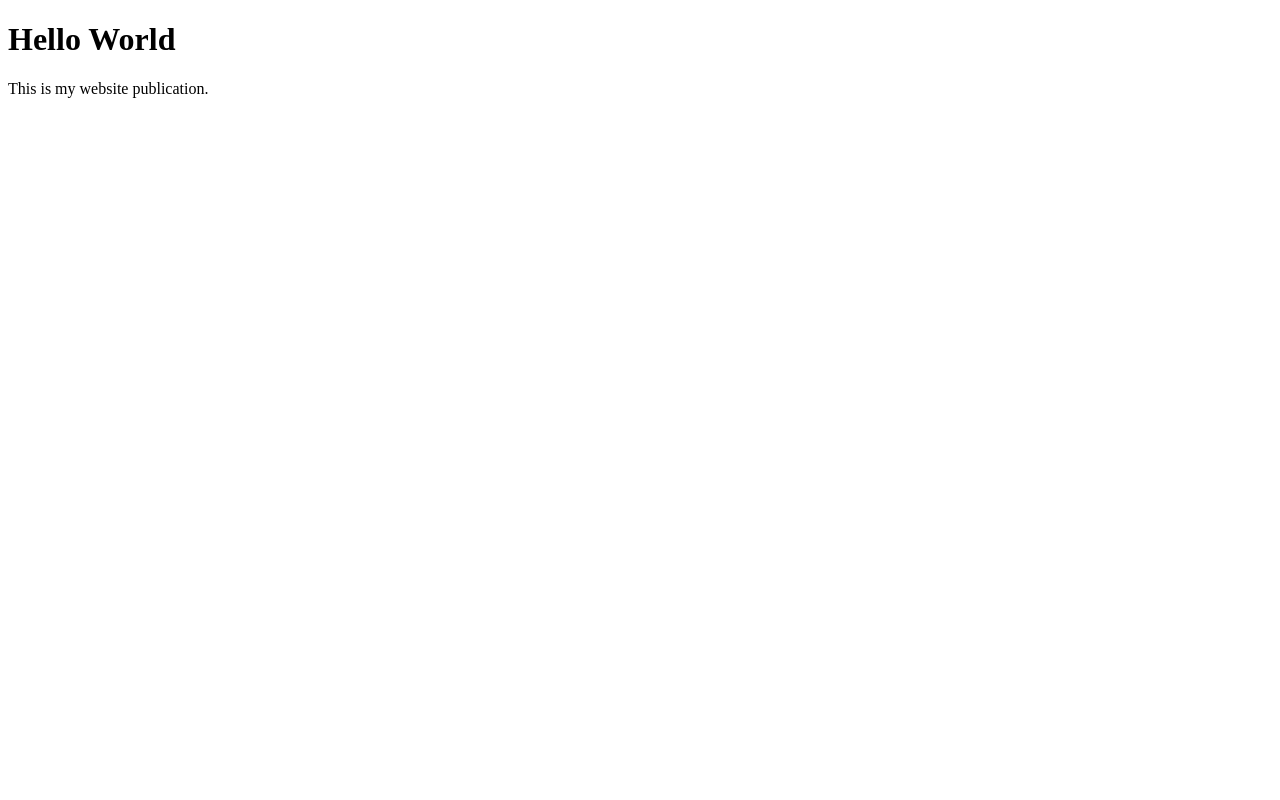
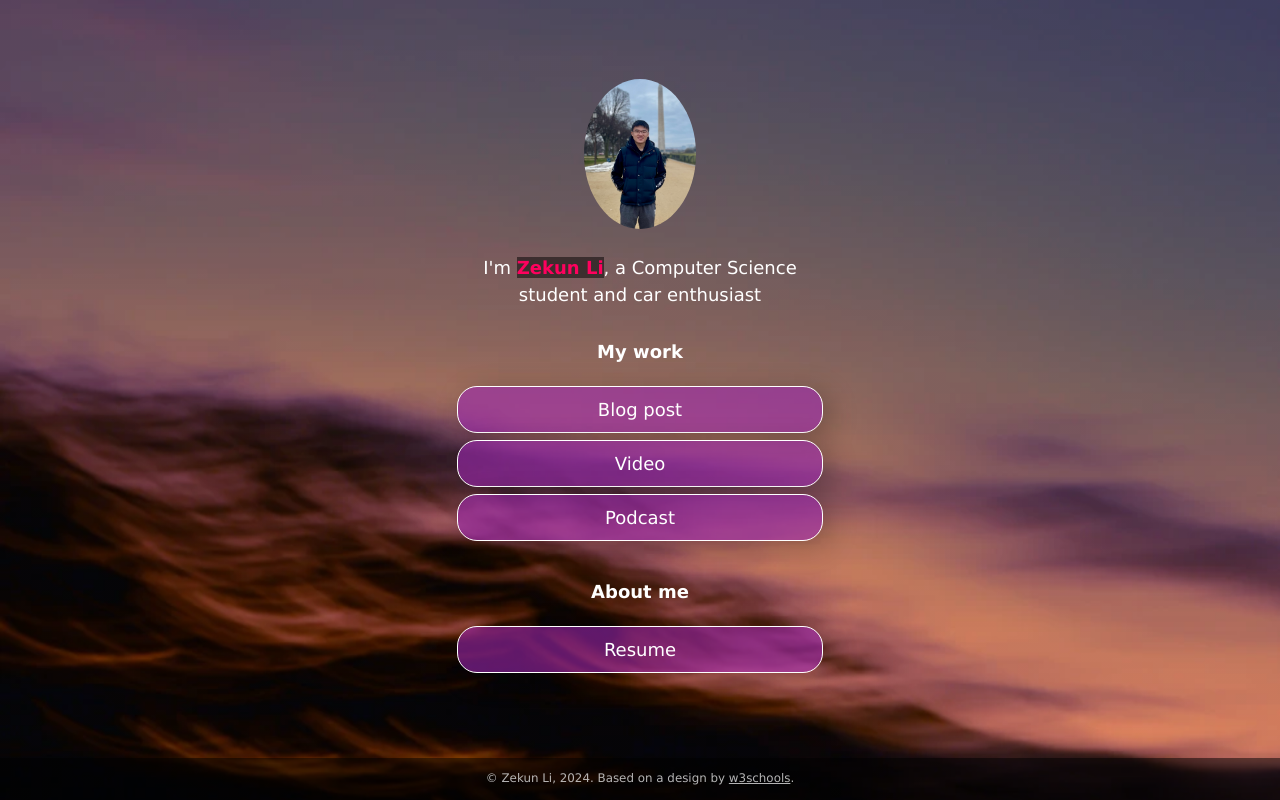
Before and after one commit to friedtofuwu/friedtofuwu.github.io, a plain HTML site: page index.html in a window 1280 px wide. Drawn offline with Linux system fonts and the light colour scheme.

Commit message:
Added website template

```diff
--- /dev/null
+++ b/css/style.css
@@ -0,0 +1,231 @@
+:root {
+    --primaryText: #fff;
+    --secondaryText: #ff015e;
+    --primary: rgba(156, 39, 176, .60);
+    --secondary: rgba(255, 1, 94, .60);
+    --buttonHover: rgba(156, 39, 176, .40);
+    --smallButtonHover: rgba(0, 0, 0, .25);
+}
+
+html {
+    box-sizing: border-box;
+    /* keeps button boxes within phone screen width */
+    -ms-text-size-adjust: 100%;
+    -webkit-text-size-adjust: 100%;
+    height: 100%;
+}
+
+*,
+*:before,
+*:after {
+    box-sizing: inherit;
+}
+
+body {
+    margin: 0;
+    min-height: 100%;
+    /* The image used for the site background. Try changing skyscape.jpg to stars.jpg. Put a replacement photo in the images folder and, in line 21 below, replace skyscape.jpg with yourbackgroundfilename.jpg */
+    /* The linear gradient darkens the image, like putting a sunglasses lens on top of it. If you want to darken the image even more, change 0.1 (both times) to 0.3 or higher */
+    background: linear-gradient(rgba(0, 0, 0, 0.1), rgba(0, 0, 0, 0.1)), url(../images/skyscape.jpg);
+    /* Prevents the browser from repeating or "tiling" the background image */
+    background-repeat: no-repeat;
+    background-position: center;
+    /* Freezes the image so that even the content scrolls down, the background stays put */
+    background-attachment: fixed;
+    /* Resizes the background image to cover the entire container */
+    background-size: cover;
+    font-family: Futura, Verdana, sans-serif;
+    line-height: 1.5;
+    font-size: 18px;
+    display: flex;
+    flex-direction: column;
+    justify-content: space-around;
+    align-items: center;
+}
+
+h1 {
+    font-size: 1em;
+}
+
+h2 {
+    font-size: 1em;
+    margin-bottom: 0;
+}
+
+img {
+    margin: .5em 1em;
+    /* border: 1px solid #ccc; */
+    border-radius: 50%;
+    height: 150px;
+    max-width: 100%;
+    object-fit: cover;
+    /* Resizes the image to cover the entire container */
+}
+
+.container {
+    text-align: center;
+    width: 100%;
+    padding: 0;
+    margin-right: auto;
+    margin-left: auto;
+    flex: 1;
+    display: flex;
+    flex-direction: column;
+    justify-content: center;
+}
+
+.image-container {
+    text-align: center;
+    width: 100%;
+}
+
+.main-text-color {
+    color: var(--primaryText);
+}
+
+.name {
+    color: var(--secondaryText);
+}
+
+.name strong {
+    background-color: rgba(0, 0, 0, 0.50);
+}
+
+.section-header {
+    padding-top: .5em;
+}
+
+.button,
+.intro,
+.links-container,
+.slidedown,
+.external-link {
+    width: 100%;
+    min-width: 50%;
+    padding: .5em 1em;
+    text-decoration: none;
+    color: inherit;
+    text-align: center;
+}
+
+.button, .external-link {
+    border: 1px solid var(--primaryText);
+    border-radius: 20px;
+    box-shadow: 7px 6px 28px 1px rgba(0, 0, 0, 0.24);
+    overflow: hidden;
+    white-space: nowrap;
+    display: inline-block;
+    background-color: var(--primary);
+    cursor: pointer;
+    transition: 0.2s all;
+}
+
+.button:not(.highlight) {
+    background-color: var(--primary);
+}
+
+@media (hover: hover) {
+    .button:hover { background-color: var(--buttonHover); }
+}
+
+.button.highlight {
+    background-color: var(--secondary);
+}
+
+.button:active, .external-link:active {
+    transform: scale(0.98);
+    /* Scaling button to 0.98 to its original size */
+    box-shadow: 3px 2px 22px 1px rgba(0, 0, 0, 0.24);
+    /* Lowering the shadow */
+}
+
+.intro {
+    margin: 0 auto;
+}
+
+.section {
+    margin-top: 1em;
+}
+
+.slidedown {
+    margin: 0 auto;
+    padding: 0;
+    -webkit-transition: height .4s ease;
+    -o-transition: height .4s ease;
+    transition: height .4s ease;
+    overflow: hidden;
+    height: 0;
+}
+
+.external-link {
+    border: 1px solid var(--primaryText);
+    border-radius: 20px;
+    background-color: transparent;
+    display: flex;
+    align-items: center;
+    justify-content: center;
+    padding: 0;
+    margin: .5em auto 1.5em auto;
+    text-decoration: none;
+    color: inherit;
+    height: 2em;
+    width: 6em;
+}
+
+.external-link:hover {
+    background-color: var(--smallButtonHover)
+}
+
+.description {
+    display: flex;
+    text-align: left;
+    flex-direction: column;
+    padding: 0 .6em;
+}
+
+.description > p {
+    margin: .5em 0;
+}
+
+.footer {
+  font-size: .66em;
+  background-color: rgba(0, 0, 0, .5);
+  color: rgba(225, 225, 225, .8);
+  text-decoration: none;
+  width: 100%;
+  min-height: 3em;
+  display: flex;
+  align-items: center;
+  justify-content: center;
+  position: relative;
+}
+
+.footer a {
+    color: inherit;
+}
+
+/* Media queries allow you to change style properties according to the screen width. In this case, if the screen is AT LEAST 540 pixels wide (bigger than a standard phone), the .container resizes to 540 pixels and the buttons and intro resize to 85% of the container width */
+@media (min-width: 540px) {
+    .container {
+        max-width: 540px;
+    }
+
+    .button,
+    .intro,
+    .slidedown {
+        width: 85%;
+    }
+}
+
+/* If the screen is AT LEAST 768 pixels wide (standard tablet or larger), the .container resizes to 750 pixels and the buttons and intro resize to 40% of the container width */
+@media (min-width: 768px) {
+    .container {
+        max-width: 768px;
+    }
+
+    .button,
+    .intro,
+    .slidedown {
+        width: 40%;
+    }
+}
--- a/index.html
+++ b/index.html
@@ -1,10 +1,77 @@
 <!DOCTYPE html>
-<html>
-    <head>
-        <title>friedtofuwu.github.io</title>
-    </head>
-    <body>
-        <h1>Hello World</h1>
-        <p>This is my website publication.</p>
-    </body>
+<!-- This page is adapted from w3schools "How to make a link tree website https://www.w3schools.com/howto/howto_website_create_linktree.asp" -->
+<html lang="en">
+
+<head>
+  <meta charset="utf-8" />
+  <meta name="viewport" content="width=device-width, initial-scale=1" />
+  <!-- Add your name below -->
+  <title>Zekun Li</title>
+  <link rel="stylesheet" href="css/style.css">
+</head>
+
+<body class="main-text-color">
+  <!-- Content container. Everything except footer goes here -->
+  <div class="container">
+    <!-- Image and name container. Put your replacement photo—which you should crop to be square—in the images folder, then change the source attribute to images/yourportraitfilename.jpg. This path says, "Look in the images folder for yourportraitfilename.jpg." Be sure to change the alt text, too. -->
+    <div class="image-container">
+      <img src="images/dc.jpg" alt="Photo by Art Hauntington">
+    </div>
+    <div class="intro">
+      I'm <span class="name"><strong>Zekun Li</strong></span>, a Computer Science student and car enthusiast
+    </div>
+    <div class="section-header">
+      <h1>My work</h1>
+    </div>
+    <!-- Replace the # inside of the href="#" with your links. -->
+    <div class="links-container">
+      <div class="button toggle">Blog post</div>
+      <div class="slidedown">
+        <div class="description">
+          <h2>When Creativity Meets Code: The Future of Art in the AI Era</h2>
+          <p>The core of the problem lies in the training of these AI models,
+            which often utilize existing artworks, music, and performances
+            without explicit consent from the creators, thereby violating
+            their copyright rights.</p>
+          <a href="https://medium.com/@zekunli_98450/when-creativity-meets-code-the-future-of-art-in-the-ai-era-bf0a7ffdd0d5" class="external-link" target="_blank">Read</a>
+        </div>
+      </div>
+
+      <div class="button toggle">Video</div>
+      <div class="slidedown">
+        <div class="description">
+          <h2>Video title</h2>
+          <p>Add a short but appealing description of your video.</p>
+          <a href="#" class="external-link" target="_blank">Watch</a>
+        </div>
+      </div>
+
+      <div class="button toggle">Podcast</div>
+      <div class="slidedown">
+        <div class="description">
+          <h2>Podcast title</h2>
+          <p>Add a short but appealing description of your podcast</p>
+          <a href="#" class="external-link" target="_blank">Listen</a>
+        </div>
+      </div>
+    </div>
+
+    <!-- Replace # with PDF from Google Docs, or replace the entire section with whatever you want. Or delete it! Or add another section below it!-->
+    <div class="section-header">
+      <h1>About me</h1>
+    </div>
+
+    <div class="links-container">
+      <a href="https://www.linkedin.com/in/zekunli0803/" class="button" target="_blank">Resume</a>
+    </div>
+
+  </div>
+  <div class="footer">
+    <p>© Zekun Li, 2024. Based on a design by <a
+        href="https://www.w3schools.com/howto/howto_website_create_linktree.asp" target="_blank">w3schools</a>.
+    </p>
+  </div>
+  <script type="text/javascript" src="js/slider.js"></script>
+</body>
+
 </html>
--- /dev/null
+++ b/js/slider.js
@@ -0,0 +1,19 @@
+document.addEventListener("DOMContentLoaded", () => {
+  const a = document.querySelectorAll(".toggle");
+  a.forEach((e) => {
+    e.addEventListener("click", function () {
+      let slider = this.nextElementSibling;
+      if (slider.style.height) {
+        slider.style.height = null;
+        e.classList.remove("highlight");
+      } else {
+        document.querySelectorAll(".toggle.highlight").forEach((f) => {
+          f.classList.remove("highlight");
+          f.nextElementSibling.style.height = null;
+        });
+        e.classList.add("highlight");
+        slider.style.height = slider.scrollHeight + "px";
+      }
+    })
+  })
+})
```
Also changed, not shown: images/dc.jpg (added), images/portrait.jpg (added), images/skyscape.jpg (added), images/stars.jpg (added), 1 other file.
